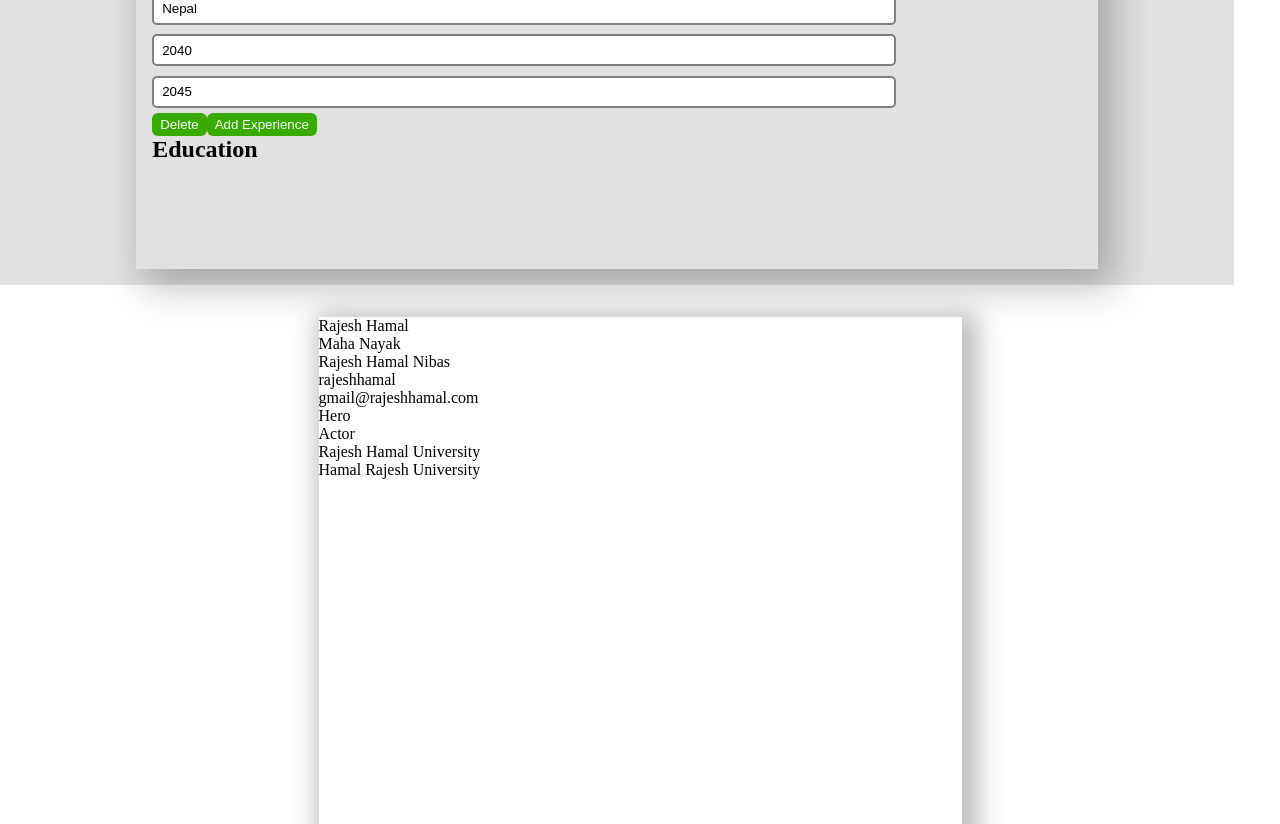
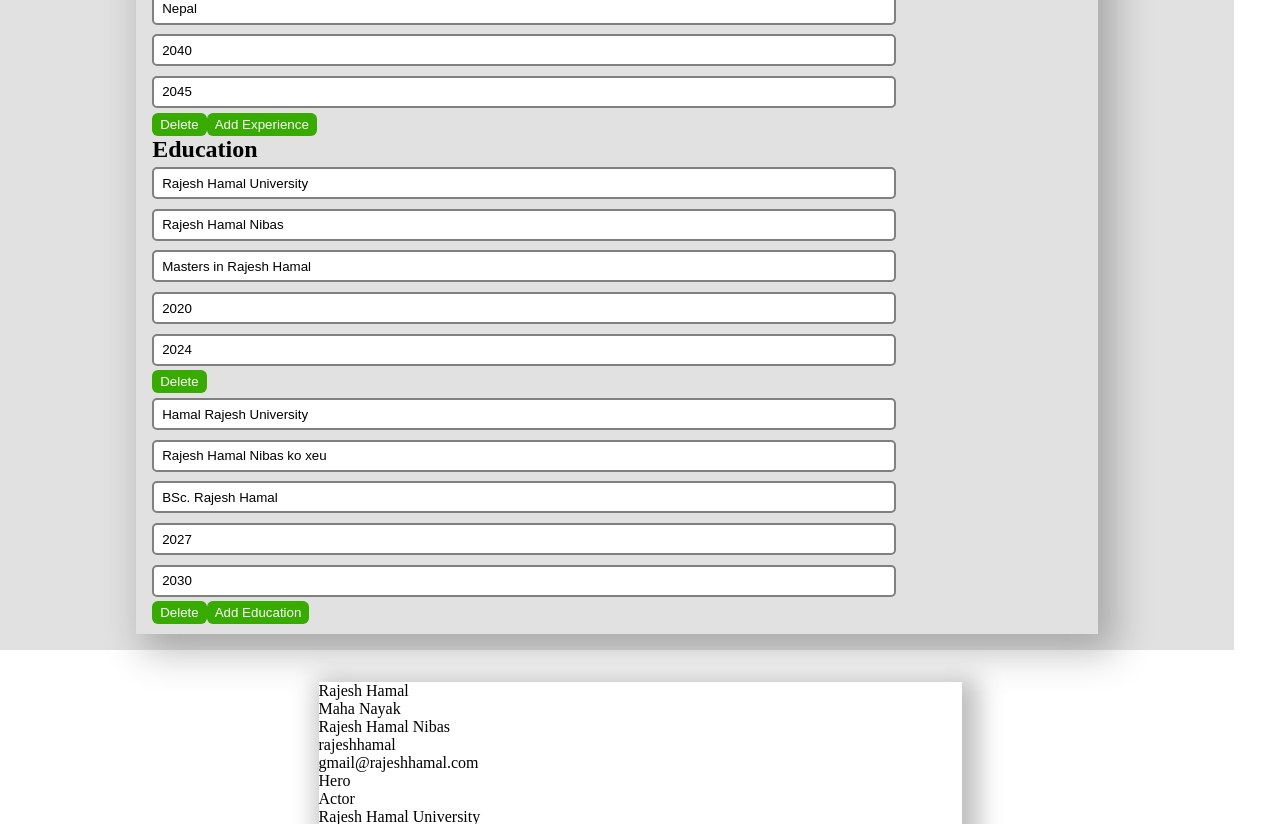
Before and after one commit to abh1sh3kk/cv-maker, a React (Create React App) app: page / in a window 1280 px wide. Shown: the part 720-1544 px from the top of the page. Built offline with nearby package versions, Linux system fonts and the light colour scheme.

Commit message:
Experience is wired with state

```diff
--- a/src/Components/CV.js
+++ b/src/Components/CV.js
@@ -15,7 +15,7 @@ function CV(props) {
       <div className='phoneNumber'>{phoneNumber}</div>
       <div className='email'>{email}</div>
       {
-        props.cvData.experiences.map(experience => <div className="experiences" key={experience.key}>{experience.position}</div>)
+        props.cvData.experience.map(exp => <div className="experience" key={exp.key}>{exp.position}</div>)
       }
       {
         props.cvData.education.map(degree => <div className="education" key={degree.key}>{degree.university}</div>)
--- /dev/null
+++ b/src/Components/EdBundle.js
@@ -0,0 +1,19 @@
+import React from 'react'
+
+function EdBundle({degree, handleChange}) {
+	const {university, city, course, from, to } = degree
+  return (
+	<>
+	<div className='edBundle'>
+		<input type="text" onChange={handleChange} className="educationInput" placeholder="University" value={university} name="university"/>
+		<input type="text" onChange={handleChange} className="educationInput" placeholder="City" value={city} name="city"/>
+		<input type="text" onChange={handleChange} className="educationInput" placeholder="Course" value={course} name="course"/>
+		<input type="text" onChange={handleChange} className="educationInput" placeholder="From" value={from} name="from"/>
+		<input type="text" onChange={handleChange} className="educationInput" placeholder="To" value={to} name="to"/>
+	</div>
+	<button>Delete</button>
+	</>
+  )
+}
+
+export default EdBundle;
--- a/src/Components/Education.js
+++ b/src/Components/Education.js
@@ -1,12 +1,25 @@
-import React from 'react'
+import React from "react";
+import EdBundle from "./EdBundle";
 
-function Education() {
+function Education({ cvData, handleChange }) {
+  // console.log(cvData.education)
   return (
     <>
-	<h1>Education</h1>
-
+      <div className="education">
+        <h1>Education</h1>
+        {cvData.education.map((degree) => {
+          return (
+            <EdBundle
+              degree={degree}
+              handleChange={handleChange}
+              key={degree.key}
+            />
+          );
+        })}
+        <button>Add Education</button>
+      </div>
     </>
-  )
+  );
 }
 
-export default Education
+export default Education;
--- a/src/Components/ExBundle.js
+++ b/src/Components/ExBundle.js
@@ -1,17 +1,18 @@
 import React from 'react'
 
 function  ExBundle({experience, handleChange, removeExperience}) {
-	const {position, company, city, from, to} = experience
+
+	const {key, position, company, city, from, to} = experience
   return (
 	<>
-	<div className='exBundle'>
-		<input type="text" onChange={handleChange} placeholder="Position" className='experienceInput' value={position} name="position"/>
-		<input type="text" onChange={handleChange} placeholder="Company" className='experienceInput' value={company} name="company"/>
-		<input type="text" onChange={handleChange} placeholder="City" className='experienceInput' value={city} name="city"/>
-		<input type="text" onChange={handleChange} placeholder="From" className='experienceInput' value={from} name="from"/>
-		<input type="text" onChange={handleChange} placeholder="To" className='experienceInput'	  value={to} name="to"/>
+	<div className="exBundle" data-experience={key}>
+		<input type="text" onChange={handleChange} placeholder="Position" className='experienceInput' value={position} name="position" data-experiencenum={key} />
+		<input type="text" onChange={handleChange} placeholder="Company" className='experienceInput' value={company} name="company" data-experiencenum={key} />
+		<input type="text" onChange={handleChange} placeholder="City" className='experienceInput' value={city} name="city" data-experiencenum={key} />
+		<input type="text" onChange={handleChange} placeholder="From" className='experienceInput' value={from} name="from" data-experiencenum={key} />
+		<input type="text" onChange={handleChange} placeholder="To" className='experienceInput'	  value={to} name="to" data-experiencenum={key} />
 	</div>
-	<button onClick={removeExperience} data-experience={experience.key}>Delete</button>
+	<button onClick={removeExperience} data-experiencenum={key}>Delete</button>
 	</>
   )
 }
--- a/src/Components/Experience.js
+++ b/src/Components/Experience.js
@@ -2,6 +2,8 @@ import React from 'react'
 import ExBundle from './ExBundle';
 
 function Experience({cvData, handleChange}) {
+
+console.log(cvData)
 
 	function addExperience() {
 		console.log("Added")
@@ -10,14 +12,14 @@ function addExperience() {
 	function removeExperience(event) {
 		console.log(event.target.getAttribute('data-experience'))
 	}
+
 	return (
 		<div className='experience'>
 			<h1>Experience</h1>
 			{
-		cvData.experiences.map(experience =>
-			<ExBundle experience={experience} handleChange={handleChange} removeExperience={removeExperience} key={experience.key}/>
+				cvData.experience.map(individualExperience =>
+					<ExBundle experience={individualExperience} handleChange={handleChange} removeExperience={removeExperience} key={individualExperience.key}/>
 				)
-		// <ExBundle cvData={cvData} handleChange={handleChange}/>
 			}
 			<button onClick={addExperience}>Add Experience</button>
 		</div>
--- a/src/Components/Main.js
+++ b/src/Components/Main.js
@@ -14,7 +14,7 @@ function Main() {
       phoneNumber: "rajeshhamal",
       address: "Rajesh Hamal Nibas",
     },
-    experiences: [
+    experience: [
       {
         key: "00",
         position: "Hero",
@@ -37,8 +37,7 @@ function Main() {
         key: "00",
         university: "Rajesh Hamal University",
         city: "Rajesh Hamal Nibas",
-        degree: "Hamal",
-        subject: "English",
+        course: "Masters in Rajesh Hamal",
         from: "2020",
         to: "2024",
       },
@@ -46,14 +45,60 @@ function Main() {
         key: "01",
         university: "Hamal Rajesh University",
         city: "Rajesh Hamal Nibas ko xeu",
-        degree: "25degree celcius",
-        subject: "verb object",
+        course: "BSc. Rajesh Hamal",
         from: "2027",
         to: "2030",
       }
     ]
 
   });
+  // let newCVData = {
+  //   personalInfo: {
+  //     firstname: "Not Rajesh",
+  //     lastname: "Hamal",
+  //     title: "Not Maha Nayak",
+  //     email: "Not gmail@rajeshhamal.com",
+  //     phoneNumber: "Not rajeshhamal",
+  //     address: "Not Rajesh Hamal Nibas",
+  //   },
+  //   experience: [
+  //     {
+  //       key: "00",
+  //       position: "Not Hero",
+  //       company: "Not Film",
+  //       city: "Not Nepal",
+  //       from: "Not 2000",
+  //       to: "Not 2014"
+  //     },
+  //     {
+  //       key: "01",
+  //       position: "Not Actor",
+  //       company: "Not Film",
+  //       city: "Not Nepal",
+  //       from: "Not 2040",
+  //       to: "Not 2045"
+  //     }
+  //   ],
+  //   education: [
+  //     {
+  //       key: "00",
+  //       university: "Rajesh Hamal University",
+  //       city: "Rajesh Hamal Nibas",
+  //       course: "Masters in Rajesh Hamal",
+  //       from: "2020",
+  //       to: "2024",
+  //     },
+  //     {
+  //       key: "01",
+  //       university: "Hamal Rajesh University",
+  //       city: "Rajesh Hamal Nibas ko xeu",
+  //       course: "BSc. Rajesh Hamal",
+  //       from: "2027",
+  //       to: "2030",
+  //     }
+  //   ]
+
+  // }
 
   function isPersonalInfo(event){
     return event.target.classList.contains("personalInfo")
@@ -66,6 +111,24 @@ function Main() {
   function isEducation(event){
     return event.target.classList.contains("education")
   }
+  function findIndexFromKey(obj, key, name){
+    return obj[name].findIndex(theObj => theObj.key === key)
+  }
+
+  function changeCVData(oldObj, event, context) {
+
+    let targetKey = event.target.parentElement.getAttribute(`data-${context}`);
+    let targetIndex = findIndexFromKey(oldObj, targetKey, context);
+    let changedProperty = event.target.name
+
+      console.log(event.target.value)
+      let newObj = {
+       ...oldObj
+      }
+      newObj[context][targetIndex][changedProperty] = event.target.value
+
+        return newObj;
+      }
 
   function handleChange(event){
 
@@ -80,31 +143,40 @@ function Main() {
     }
 
     else if(isExperience(event)){
-      let experienceIndex = event.target.getAttribute("key");
 
-      console.log(event.target)
+      let context = "experience";
 
-      console.log()
+      // console.log(changeCVData(cvData, event, context))
 
-      console.log("Yes it is change in experience")
+       setCVData(cvData => {
+        return changeCVData(cvData, event, context);
+       });
     }
 
     else if (isEducation(event)) {
       console.log("Yes it is change in education")
     }
 
-
   }
 
   return (
     <main>
+
+
       <section className='inputSection'>
+
         <InputFields cvData={cvData} handleChange={handleChange}/>
+
       </section>
 
+
       <section className='previewSection'>
+
         <CV cvData={cvData}/>
+
       </section>
+
+
 
     </main>
   )
--- a/src/Components/PIBundle.js
+++ b/src/Components/PIBundle.js
@@ -4,12 +4,12 @@ function PIBundle({cvData, handleChange}) {
 	const {firstname, lastname, title, address, phoneNumber, email} = cvData.personalInfo
   return (
     	<div className='personalInfoInputBundle'>
-		<input type="text" onChange={handleChange} placeholder="First Name" className="personalInfo" value={firstname} name="firstname"/>
-		<input type="text" onChange={handleChange} placeholder="Last Name" className="personalInfo" value={lastname} name="lastname"/>
-		<input type="text" onChange={handleChange} placeholder="Title" className="personalInfo" value={title} name="title"/>
-		<input type="text" onChange={handleChange} placeholder="Address" className="personalInfo" value={address} name="address"/>
-		<input type="text" onChange={handleChange} placeholder="Phone Number" className="personalInfo" value={phoneNumber} name="phoneNumber"/>
-		<input type="text" onChange={handleChange} placeholder="Email" className="personalInfo" value={email} name="email"/>
+		<input type="text" onChange={handleChange} className="personalInfo" placeholder="First Name" value={firstname} name="firstname"/>
+		<input type="text" onChange={handleChange} className="personalInfo" placeholder="Last Name" value={lastname} name="lastname"/>
+		<input type="text" onChange={handleChange} className="personalInfo" placeholder="Title" value={title} name="title"/>
+		<input type="text" onChange={handleChange} className="personalInfo" placeholder="Address" value={address} name="address"/>
+		<input type="text" onChange={handleChange} className="personalInfo" placeholder="Phone Number" value={phoneNumber} name="phoneNumber"/>
+		<input type="text" onChange={handleChange} className="personalInfo" placeholder="Email" value={email} name="email"/>
 	</div>
   )
 }
--- a/src/Components/PersonalInfo.js
+++ b/src/Components/PersonalInfo.js
@@ -3,7 +3,7 @@ import PIBundle from './PIBundle'
 import "./stylesheets/personalInfoStyle.css"
 
 function PersonalInfo({cvData, handleChange}) {
-const {firstname, lastname, title, address, phoneNumber, email} = cvData.personalInfo
+// const {firstname, lastname, title, address, phoneNumber, email} = cvData.personalInfo
 
   return (
     <div className='personalInfo'>
```
Lines whose indentation alone changed are shown as unchanged.
